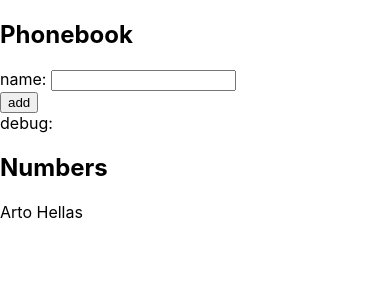
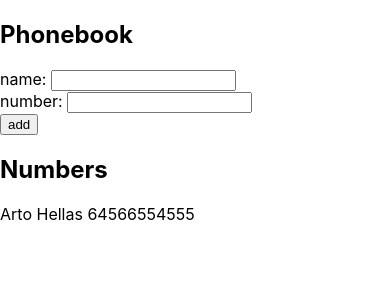
Before and after one commit to denis-rim/Full-Stack-Open-2021, a React (Create React App) app in the folder Part2/phonebook/: page / in a window 390 px wide. Shown: the top 300 px of the page. Built offline with nearby package versions, Linux system fonts and the light colour scheme.

Commit message:
2.8: The Phonebook Step3

```diff
--- a/Part2/phonebook/src/App.js
+++ b/Part2/phonebook/src/App.js
@@ -1,11 +1,18 @@
 import React, { useState } from "react";
 
 const App = () => {
-  const [persons, setPersons] = useState([{ name: "Arto Hellas" }]);
-  const [newPerson, setNewPerson] = useState("");
+  const [persons, setPersons] = useState([
+    { name: "Arto Hellas", number: 64566554555 },
+  ]);
+  const [newPerson, setNewPerson] = useState({
+    name: "",
+    number: "",
+  });
+
+  const { name, number } = newPerson;
 
   const resetInput = () => {
-    setNewPerson("");
+    setNewPerson({});
   };
 
   const addPerson = (event) => {
@@ -20,7 +27,8 @@ const App = () => {
     }
 
     const newObject = {
-      name: newPerson,
+      name: newPerson.name,
+      number: newPerson.number,
     };
 
     setPersons(persons.concat(newObject));
@@ -28,27 +36,35 @@ const App = () => {
   };
 
   const handleChange = (event) => {
-    const { value } = event.target;
+    const { value, name } = event.target;
 
-    setNewPerson(value);
+    setNewPerson({ ...newPerson, [name]: value });
   };
+
+  console.log(newPerson);
 
   return (
     <div>
       <h2>Phonebook</h2>
       <form onSubmit={addPerson}>
         <div>
-          name: <input name="name" value={newPerson} onChange={handleChange} />
+          name: <input name="name" value={name} onChange={handleChange} />
+        </div>
+        <div>
+          number: <input name="number" value={number} onChange={handleChange} />
         </div>
         <div>
           <button type="submit">add</button>
         </div>
       </form>
-      <div>debug: {newPerson}</div>
       <h2>Numbers</h2>
       <div>
         {persons.map((person) => {
-          return <p key={person.name}>{person.name}</p>;
+          return (
+            <p key={person.name}>
+              {person.name} {person.number}
+            </p>
+          );
         })}
       </div>
     </div>
```
